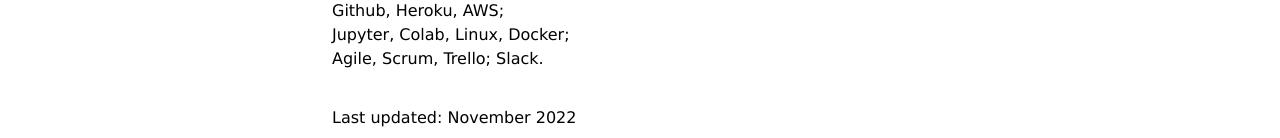
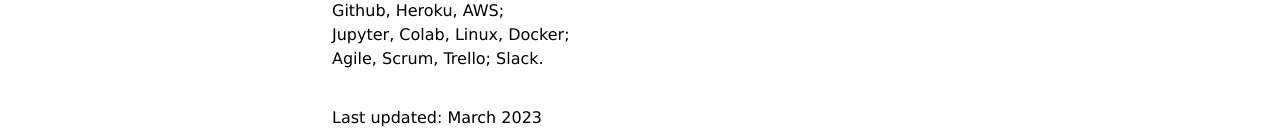
Before and after one commit to tamagusko/cv, a Jekyll site: the page built from index.md, in a window 1280 px wide and 900 px high, scrolled down 3297 px. Shown: the part 759-897 px from the top of the window. Built offline with Jekyll 4.4.1, drawn with Linux system fonts in a browser that asks for light colours; nearby versions of some CDN libraries; a style sheet for code colours, icons or effects is not loaded.

Commit message:
actualize

```diff
--- a/index.md
+++ b/index.md
@@ -191,4 +191,4 @@ Github, Heroku, AWS;
 Jupyter, Colab, Linux, Docker;
 Agile, Scrum, Trello; Slack.
 
-<br/>Last updated: November 2022<br/>
+<br/>Last updated: March 2023<br/>
```
